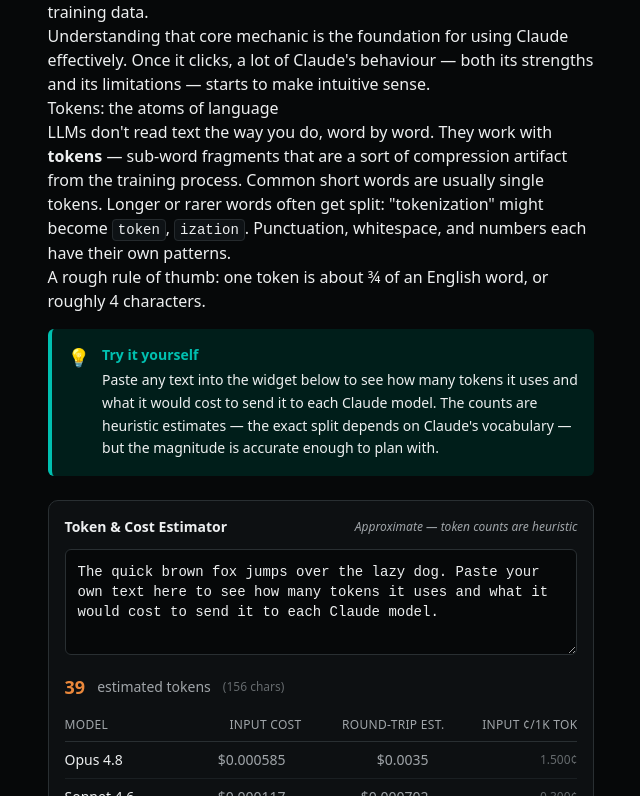
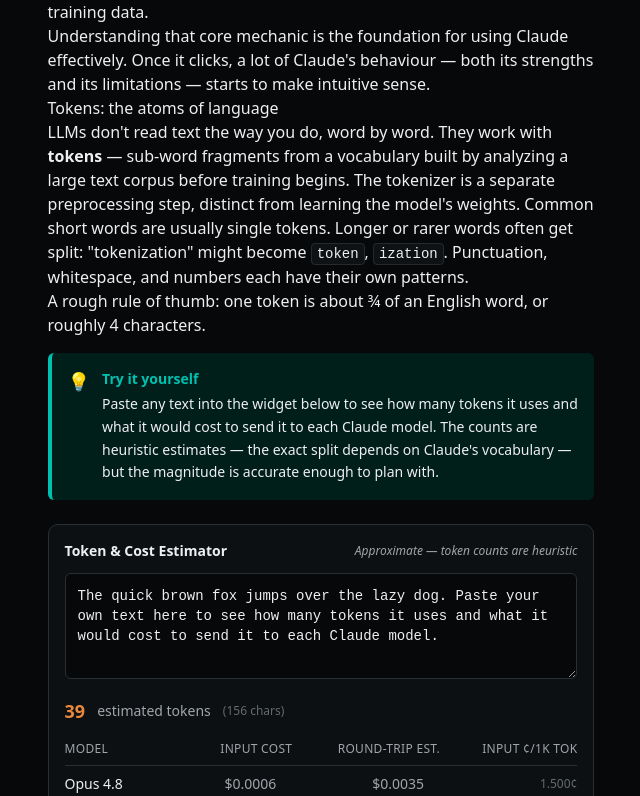
Before and after one commit to Bunty9/claude-book, a Next.js app: page /c/what-is-an-llm in a window 1280 px wide. Shown: the part 364-1160 px from the top of the page, without its empty margins (335-975 px from the left). Built offline with nearby package versions, Linux system fonts and the light colour scheme.

Commit message:
polish: cost formatting tiers, accurate token wording, stale comment

```diff
--- a/src/app/(book)/c/[id]/page.tsx
+++ b/src/app/(book)/c/[id]/page.tsx
@@ -17,11 +17,9 @@
 
 // ---------------------------------------------------------------------------
 // Explicit map of chapter id → lazy MDX module factory.
-// Add an entry when a new chapter MDX file is created (Task 0.10+).
+// Add an entry here when a new chapter MDX file is authored.
 // Keeping this explicit (not a template-literal import) lets Next's static
 // export bundler analyse all branches at build time.
-//
-// Currently empty — what-is-an-llm.mdx is authored in Task 0.10.
 // ---------------------------------------------------------------------------
 
 const CHAPTERS_MDX: Record<string, () => Promise<{ default: React.ComponentType }>> = {
--- a/src/components/widgets/Tokenizer.tsx
+++ b/src/components/widgets/Tokenizer.tsx
@@ -11,10 +11,10 @@
 
 /** Formats a USD amount to a readable string. */
 function formatUsd(amount: number): string {
-  if (amount < 0.000001) return '$0.000000'
-  if (amount < 0.001) return `$${amount.toFixed(6)}`
+  if (amount === 0) return '$0'
   if (amount < 0.01) return `$${amount.toFixed(4)}`
-  return `$${amount.toFixed(4)}`
+  if (amount < 1) return `$${amount.toFixed(3)}`
+  return `$${amount.toFixed(2)}`
 }
 
 export function Tokenizer() {
--- a/src/content/p0/what-is-an-llm.mdx
+++ b/src/content/p0/what-is-an-llm.mdx
@@ -6,7 +6,7 @@
 
 ## Tokens: the atoms of language
 
-LLMs don't read text the way you do, word by word. They work with **tokens** — sub-word fragments that are a sort of compression artifact from the training process. Common short words are usually single tokens. Longer or rarer words often get split: "tokenization" might become `token`, `ization`. Punctuation, whitespace, and numbers each have their own patterns.
+LLMs don't read text the way you do, word by word. They work with **tokens** — sub-word fragments from a vocabulary built by analyzing a large text corpus before training begins. The tokenizer is a separate preprocessing step, distinct from learning the model's weights. Common short words are usually single tokens. Longer or rarer words often get split: "tokenization" might become `token`, `ization`. Punctuation, whitespace, and numbers each have their own patterns.
 
 A rough rule of thumb: one token is about ¾ of an English word, or roughly 4 characters.
 
```
Also changed, not shown: public/search-bodies.json (+1 -1 lines).
